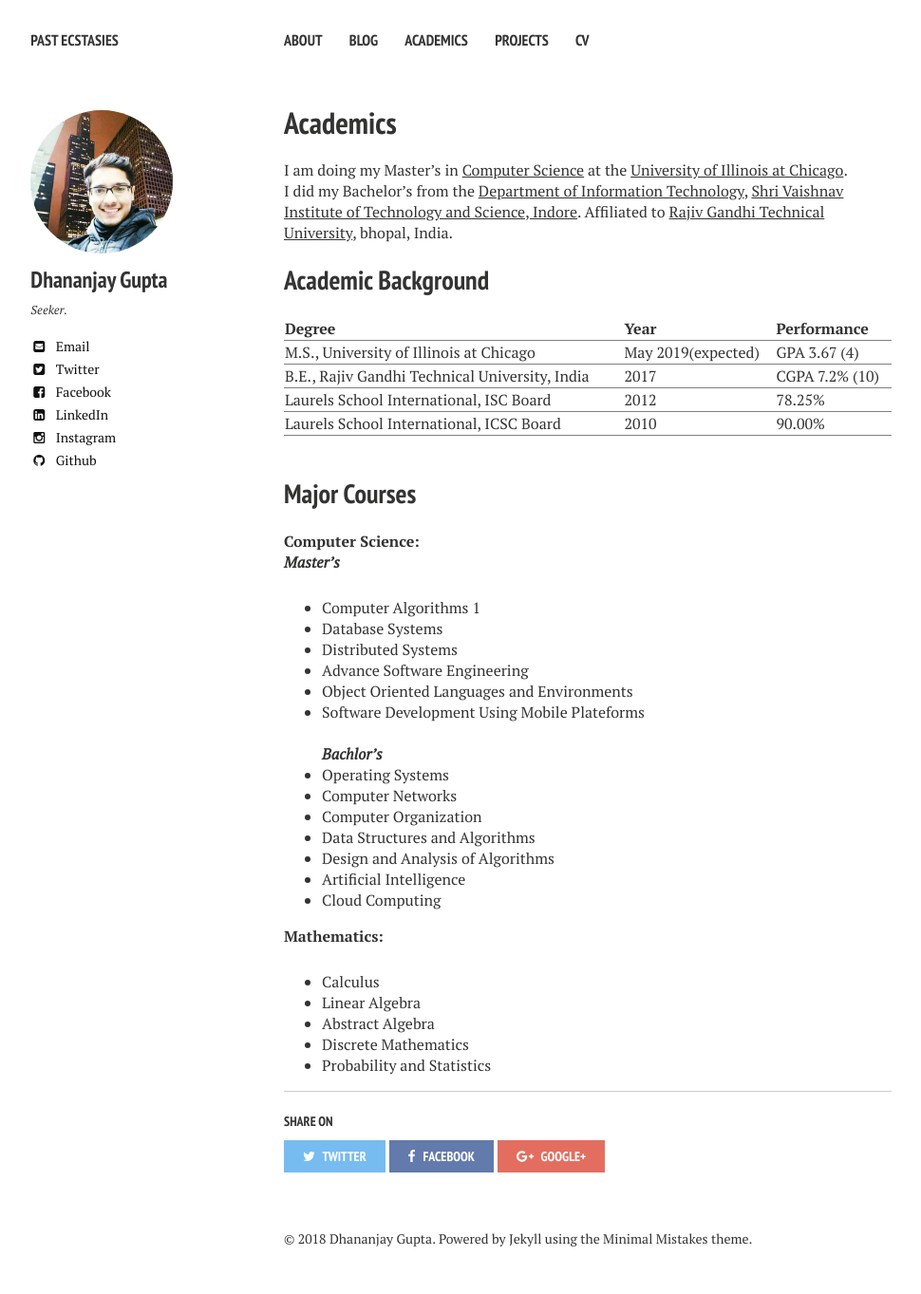
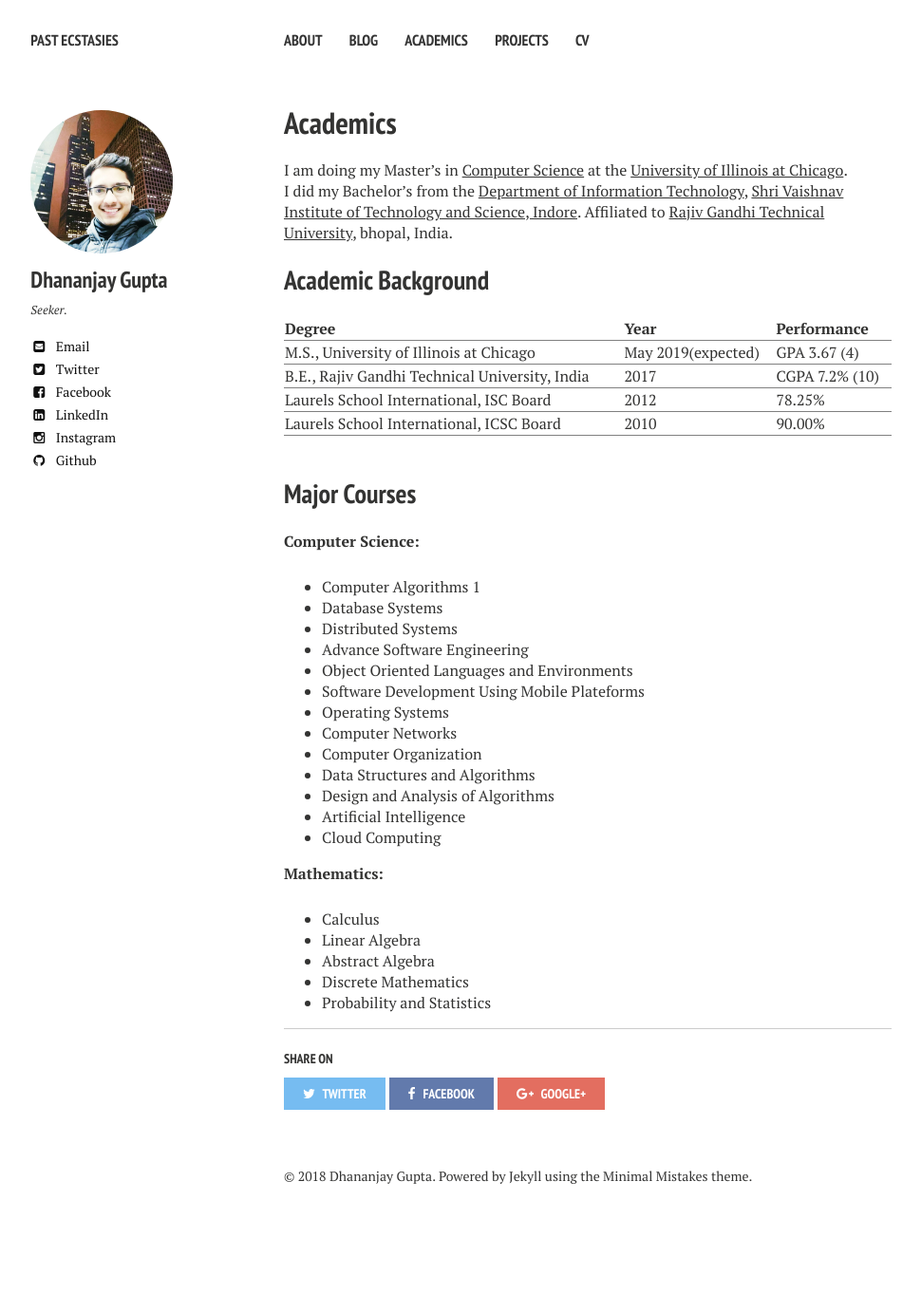
Before and after one commit to DhananjayGupta300/DhananjayGupta300.github.io, a Jekyll site: the page built from academics/index.md, in a window 1280 px wide. Shown: the whole page at 95% size, without its empty margins (21-991 px from the left). Built offline with Jekyll 4.4.1, drawn with Linux system fonts in a browser that asks for light colours; nearby versions of some CDN libraries; after the commit the page ends 1297 px from its top, so only the background shows below that.

Commit message:
Update index.md

```diff
--- a/academics/index.md
+++ b/academics/index.md
@@ -30,15 +30,14 @@ Academic Background
 Major Courses
 -------------
 
-**Computer Science:**<br/>
-***Master's***
+**Computer Science:**
+
 - Computer Algorithms 1
 - Database Systems
 - Distributed Systems
 - Advance Software Engineering
 - Object Oriented Languages and Environments
 - Software Development Using Mobile Plateforms
-<br/><br/>***Bachlor's***
 - Operating Systems
 - Computer Networks
 - Computer Organization
```
